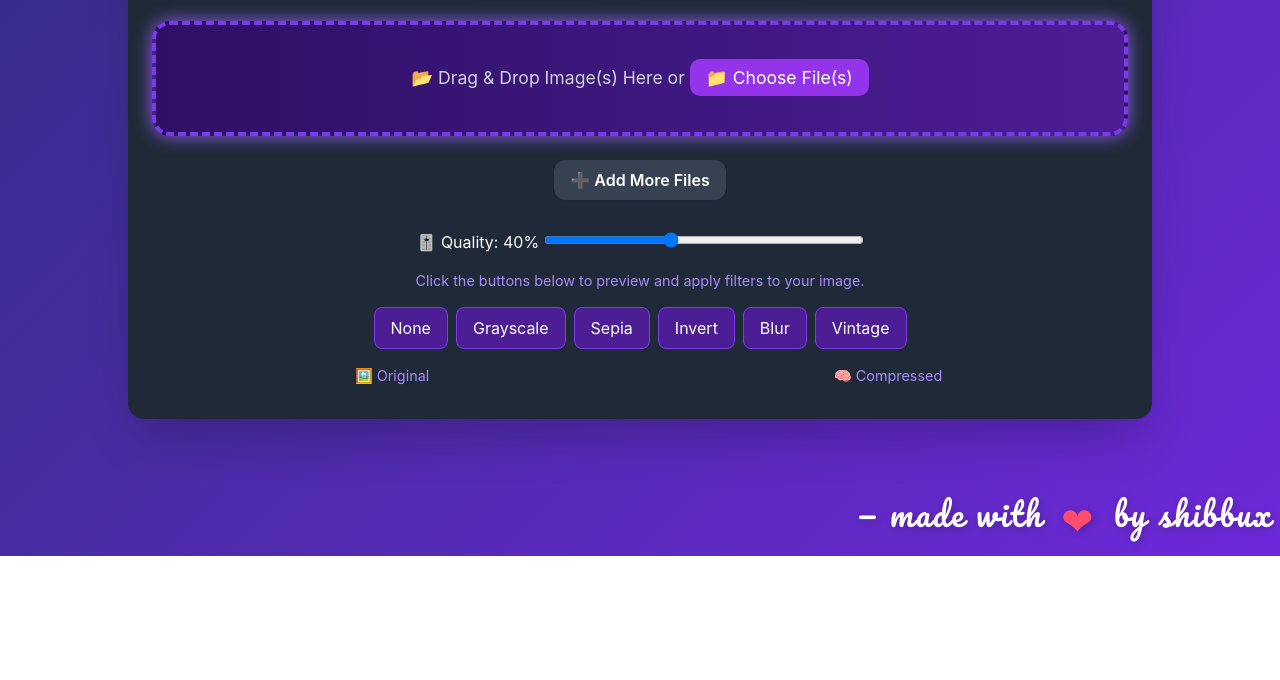
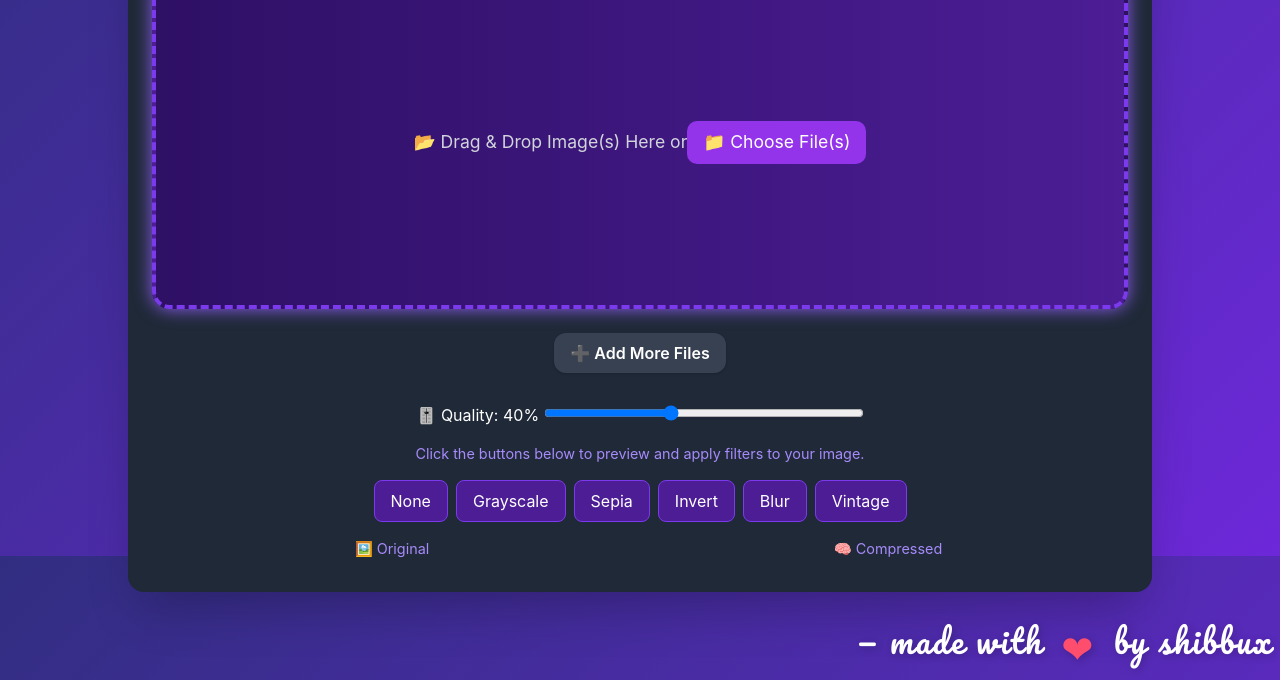
Before and after one commit to shibbux/image-compressor, a plain HTML site: page index.html in a window 1280 px wide. Shown: the part 244-924 px from the top of the page. Before the commit the page ends 800 px from the top, so only its background shows below. Drawn offline with nearby package versions, Linux system fonts and the light colour scheme.

Commit message:
Update index.html

```diff
--- a/index.html
+++ b/index.html
@@ -6,6 +6,12 @@
   <script src="https://cdn.tailwindcss.com"></script>
   <script src="https://cdnjs.cloudflare.com/ajax/libs/jszip/3.10.1/jszip.min.js"></script>
   <style>
+    @media (max-width: 269px) {
+  .max-w-5xl {
+    height: 100vh;
+  }
+}
+
     html, body {
       height: 100%;
       min-height: 100%;
@@ -48,7 +54,13 @@
       box-shadow: 0 10px 40px 0 #00000040;
     }
     img { max-height: 200px; border-radius: 10px; }
-    .drop-zone { border: 4px dashed #7c3aed; padding: 40px; border-radius: 18px; cursor: pointer; text-align: center; font-size: 1.1rem; color: #d1d5db; background: linear-gradient(to right, #2e1065, #4c1d95); transition: transform 0.3s, box-shadow 0.3s, border-color 0.3s; animation: subtlePulse 3s infinite; }
+    .drop-zone { border: 4px dashed #7c3aed; padding: 40px; border-radius: 18px; cursor: pointer; text-align: center; font-size: 1.1rem; color: #d1d5db; background: linear-gradient(to right, #2e1065, #4c1d95); transition: transform 0.3s, box-shadow 0.3s, border-color 0.3s; animation: subtlePulse 3s infinite;
+    height: 26vw;
+    align-items: center;
+    justify-content: center;
+    display: flex
+;
+    }
     .drop-zone:hover { transform: scale(1.02); box-shadow: 0 0 20px #a78bfa; }
     .drop-zone.dragover { background-color: #4c1d95; border-color: #c084fc; animation: none; }
     @keyframes subtlePulse { 0%, 100% { box-shadow: 0 0 10px #7c3aed; } 50% { box-shadow: 0 0 30px #a78bfa; } }
@@ -96,12 +108,16 @@
     .main-wrapper > .max-w-5xl {
       margin-bottom: 0;
     }
+    .blackbox {
+      height: 100%;
+      width: 100vw;
+    }
   </style>
 </head>
 <body>
 
 <div class="main-wrapper">
-  <div class="max-w-5xl bg-gray-800 p-6 rounded-2xl shadow-2xl">
+  <div class="blackbox max-w-5xl bg-gray-800 p-6 rounded-2xl shadow-2xl">
   <div class="w-full flex justify-start mb-4">
     <button
       onclick="location.reload()"
```
